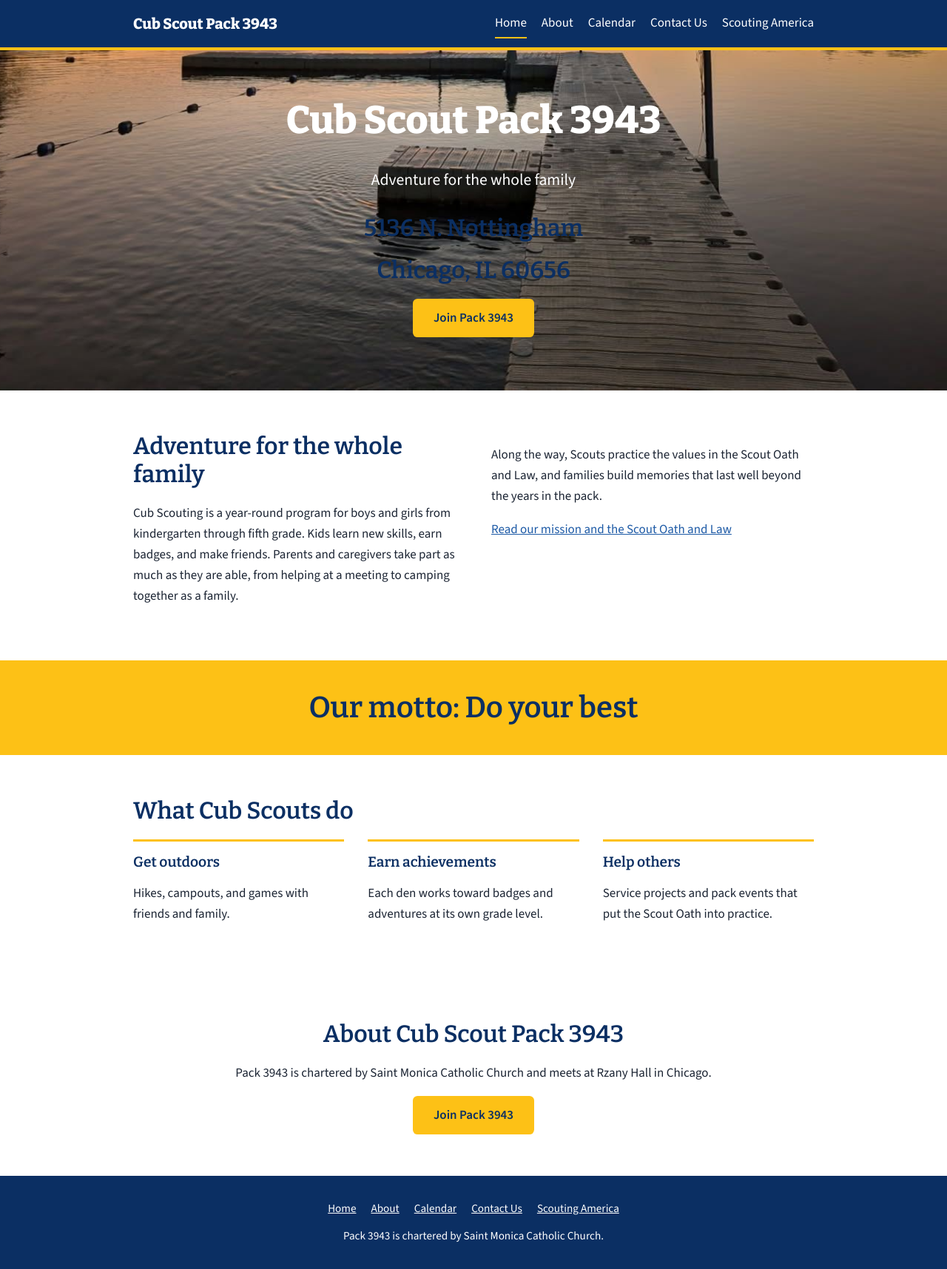
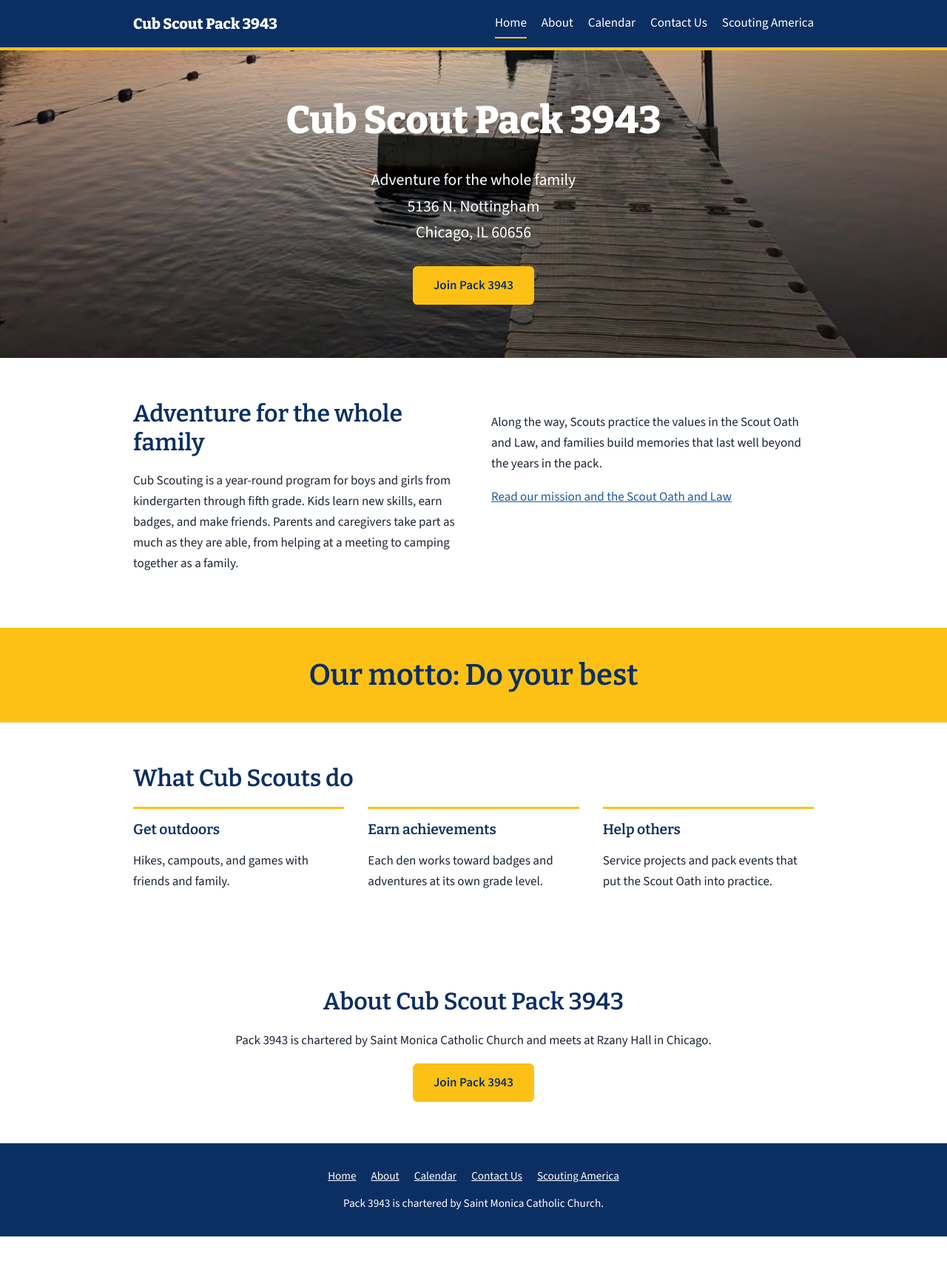
Before and after one commit to pack-3943/pack-3943.github.io, a Jekyll site: the page built from index.markdown, in a window 1280 px wide. Shown: the whole page at 74% size. Built offline with Jekyll 4.4.1, drawn with Linux system fonts in a browser that asks for light colours; after the commit the page ends 1672 px from its top, so only the background shows below that.

Commit message:
update for color

```diff
--- a/assets/css/pack.css
+++ b/assets/css/pack.css
@@ -28,6 +28,7 @@ h3{font-size:1.2rem;font-weight:600}
 /* Home */
 .hero{background:var(--navy);color:#fff;text-align:center;padding:4rem 0 4.5rem;background-image: url('waterfront-betz.jpg');background-repeat: no-repeat;background-attachment: fixed;background-position: center bottom;}
 .hero h1{color:#fff}
+.hero h2{color:#fff}
 .hero-tag{font-size:1.35rem;margin:0 0 1.75rem}
 .button{display:inline-block;background:var(--gold);color:var(--navy);font-weight:600;text-decoration:none;padding:.75rem 1.75rem;border-radius:.4rem}
 .button:hover{background:#ffd34d}
--- a/index.markdown
+++ b/index.markdown
@@ -4,9 +4,7 @@ layout: default
 <section class="hero">
   <div class="wrap">
     <h1>Cub Scout Pack 3943</h1>
-    <p class="hero-tag">Adventure for the whole family</p>
-    <h2>5136 N. Nottingham</h2>
-    <h2>Chicago, IL 60656</h2>
+    <p class="hero-tag">Adventure for the whole family <br/> 5136 N. Nottingham <br/>Chicago, IL 60656 </p>
     <a class="button" href="{{ 'https://beascout.scouting.org/units/3a5b47f3-0868-4146-914f-f8d36bc34fb9' | relative_url }}">Join Pack 3943</a>
   </div>
 </section>
```
Also changed, not shown: Gemfile.lock.
